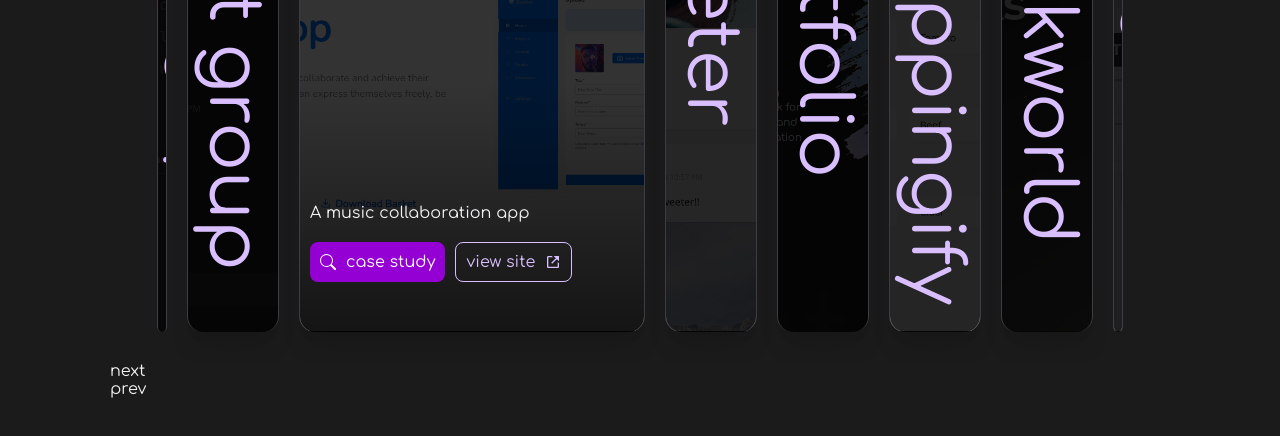
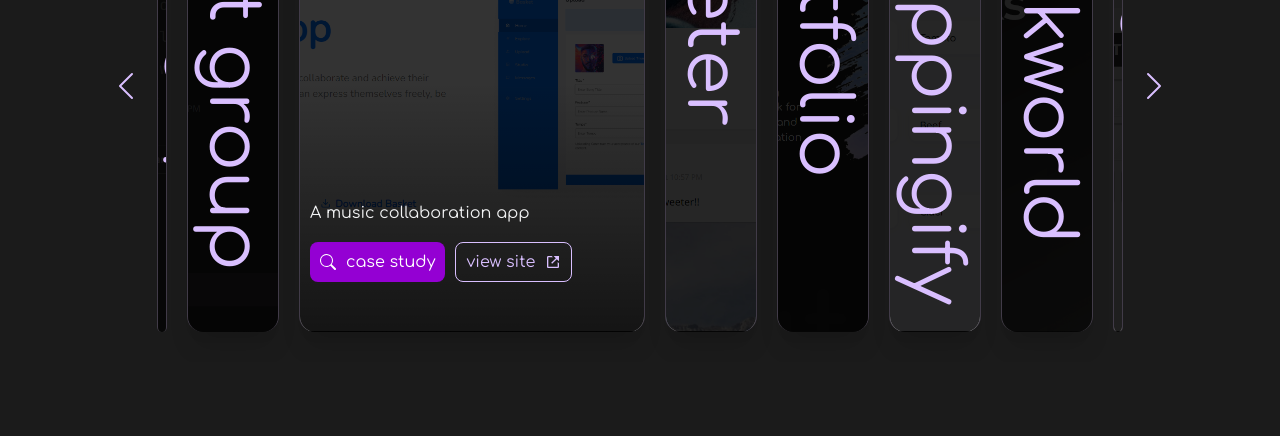
Before and after one commit to Abots-jzm/portfolio, a React (Vite) app: page / in a window 1280 px wide. Shown: the part 2013-2449 px from the top of the page. Built offline with nearby package versions, Linux system fonts and the light colour scheme.

Commit message:
feat: carousel nav

```diff
--- a/src/components/home/ProjectsCarousel.tsx
+++ b/src/components/home/ProjectsCarousel.tsx
@@ -2,7 +2,7 @@ import { AnimatePresence } from "framer-motion";
 import { useState } from "react";
 import { css, styled } from "styled-components";
 import useScreenSize from "../../hooks/useScreenSize";
-import { BsSearch } from "react-icons/bs";
+import { BsChevronLeft, BsChevronRight, BsSearch } from "react-icons/bs";
 import { BiLinkExternal } from "react-icons/bi";
 import { projects as projectsData } from "../../data";
 
@@ -14,8 +14,8 @@ function ProjectsCarousel() {
 
 	function handleSlideClick(index: number) {
 		const max = screenWidth > 600 ? 8 : 5;
+		if (index < 3 || index > max) return;
 		activateSlide(index);
-		if (index < 3 || index > max) return;
 		if (index === max) nextSlide(index);
 		if (index === 3) prevSlide(index);
 	}
@@ -83,8 +83,14 @@ function ProjectsCarousel() {
 					))}
 				</AnimatePresence>
 			</CarouselList>
-			<Button onClick={() => nextSlide(activeIndex + 1)}>next</Button>
-			<Button onClick={() => prevSlide(activeIndex - 1)}>prev</Button>
+			<NavBtns>
+				<button onClick={() => prevSlide(activeIndex - 1)}>
+					<BsChevronLeft />
+				</button>
+				<button onClick={() => nextSlide(activeIndex + 1)}>
+					<BsChevronRight />
+				</button>
+			</NavBtns>
 		</Container>
 	);
 }
@@ -202,17 +208,29 @@ const Info = styled.div<CarouselItemProps>`
 		.name {
 			font-size: 2.4rem;
 			margin-top: 1rem;
-			margin-left: 1rem;
+			margin-left: 1.3rem;
+
+			${(props) =>
+				props.active &&
+				css`
+					max-width: 90%;
+					overflow-wrap: break-word;
+					word-wrap: break-word;
+					-webkit-hyphens: auto;
+					-ms-hyphens: auto;
+					-moz-hyphens: auto;
+					hyphens: auto;
+					margin-left: 1rem;
+					margin-right: 1rem;
+					margin-top: 2rem;
+					white-space: normal;
+				`}
 		}
 
 		.details {
 			font-size: 1.4rem;
 		}
 	}
-`;
-
-const Button = styled.div`
-	background-color: transparent;
 `;
 
 const CarouselItem = styled.li<CarouselItemProps>`
@@ -273,11 +291,6 @@ const CarouselItem = styled.li<CarouselItemProps>`
 		opacity: 0.8;
 	}
 
-	/* &:not(:nth-child(n + 4)) *:not(img),
-	&:nth-child(n + 10) *:not(img) {
-		opacity: 0 !important;
-	} */
-
 	@media (max-width: 800px) {
 		flex-basis: 15%;
 	}
@@ -325,26 +338,45 @@ const CarouselItem = styled.li<CarouselItemProps>`
 		&:nth-child(n + 7) img {
 			opacity: 0.8;
 		}
-
-		/* &:not(:nth-child(n + 4)) *,
-		&:nth-child(n + 7) * {
-			opacity: 0 !important;
-		} */
 	}
 `;
 
 const CarouselList = styled.ul`
 	display: flex;
-	overflow: hidden;
 	list-style: none;
 	gap: 2rem;
 	contain: layout;
 	isolation: isolate;
-	padding-bottom: 3rem;
 
 	@media screen and (max-width: 600px) {
 		gap: 1rem;
 	}
 `;
 
-const Container = styled.div``;
+const Container = styled.div`
+	overflow: hidden;
+	padding-bottom: 3rem;
+	position: relative;
+`;
+
+const NavBtns = styled.div`
+	position: absolute;
+	width: 100%;
+	top: 45%;
+	display: flex;
+	justify-content: space-between;
+
+	button {
+		background-color: transparent;
+		font-size: 3.2rem;
+		color: var(--color-purple-light);
+
+		@media (max-width: 600px) {
+			font-size: 2.4rem;
+
+			&:last-child {
+				margin-right: 7vw;
+			}
+		}
+	}
+`;
--- a/src/pages/Layout.tsx
+++ b/src/pages/Layout.tsx
@@ -4,12 +4,14 @@ import { styled } from "styled-components";
 
 function Layout() {
 	return (
-		<Overflow>
+		<>
 			<Header />
-			<Container>
-				<Outlet />
-			</Container>
-		</Overflow>
+			<Overflow>
+				<Container>
+					<Outlet />
+				</Container>
+			</Overflow>
+		</>
 	);
 }
 
```
